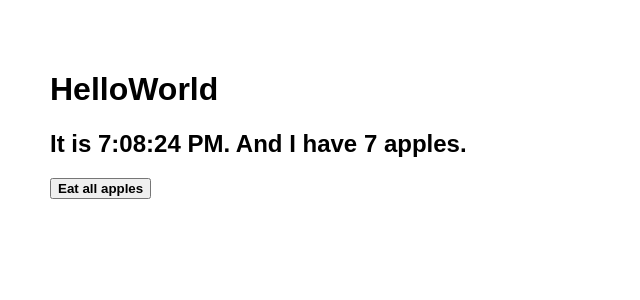
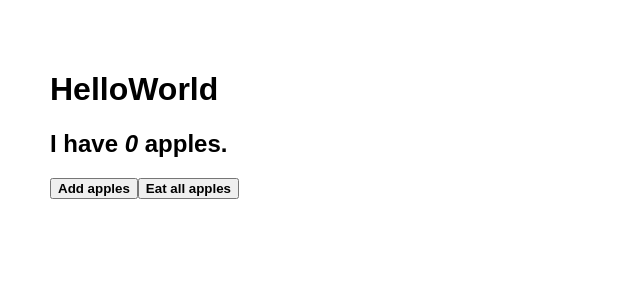
Before and after one commit to JozeanneB/testes-react, a React (Create React App) app: page / in a window 1280 px wide. Shown: the top 300 px of the page, without its empty margins (0-640 px from the left). Built offline with nearby package versions, Linux system fonts and the light colour scheme.

Commit message:
React- redux Example - Done Change Apple State

```diff
--- a/src/index.js
+++ b/src/index.js
@@ -1,22 +1,37 @@
 import React from 'react';
 import ReactDOM from 'react-dom';
 import './index.css';
-import App from  './App';
+import { Provider } from 'react-redux'
+import { createStore } from 'redux'
+import counter from './reducers/counter'
+//import AppleApp from './components/AppleApp'
 
-import { createStore } from 'redux'
-import todoApp from './reducers/Reducer'
-import { Provider } from 'react-redux'
+const store = createStore(counter);
+
 //React Redux component called <Provider>
 //to magically make the store available to all container components in the application without passing it explicitly
-
-
-let store = createStore(todoApp)
-
 
 //ReactDOM.render(reactElement, domContainerNode)
 ReactDOM.render(
     <Provider store={store}>
-      <App />
+      <div>
+        <h1>HelloWorld</h1>
+        <h2>I have
+          <em id="number"> 0 </em>
+          {store.subscribe(() =>
+              document.getElementById('number').innerText = " " + store.getState() + " ")}
+          apples.</h2>
+        <button id="buttonAddApples" onClick={() => {
+          store.dispatch({ type: 'ADD_APPLE' })
+        }}>
+          <b> Add apples </b>
+        </button>
+        <button id="buttonEatApples" onClick={() => {
+          store.dispatch({ type: 'ZERO_APPLE' })
+        }}>
+          <b> Eat all apples </b>
+        </button>
+      </div>
     </Provider>,
     document.getElementById('root')
 );
--- /dev/null
+++ b/src/reducers/counter.js
@@ -0,0 +1,12 @@
+const counter =
+          (state = 0, action) => {
+            switch (action.type) {
+              case 'ADD_APPLE':
+                return state + 1;
+              case 'ZERO_APPLE':
+                return 0;
+              default:
+                return state;
+            }
+          }
+export default counter
```
